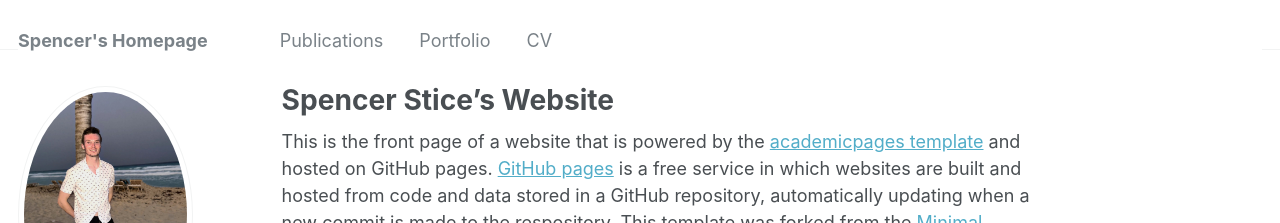
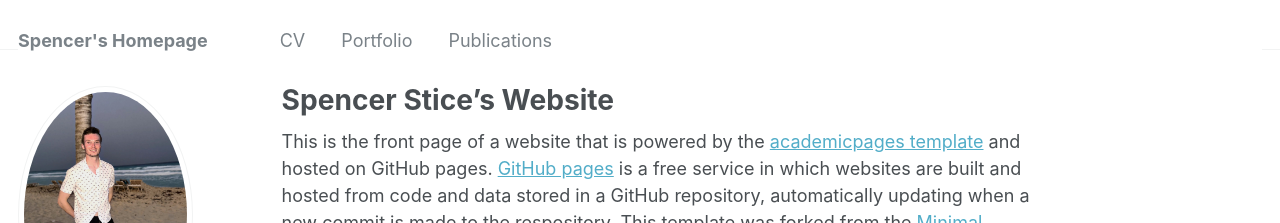
Before and after one commit to Spencer-Stice/Spencer-Stice.github.io, a Jekyll site: the page built from _pages/about.md, in a window 1280 px wide. Shown: the top 223 px of the page. Built offline with Jekyll 4.4.1, drawn with Linux system fonts in a browser that asks for light colours; part of the change alters nothing that is shown.

Commit message:
another one

```diff
--- a/_data/navigation.yml
+++ b/_data/navigation.yml
@@ -1,5 +1,11 @@
 # main links links
 main:
+  - title: "CV"
+    url: /files/Résumé.pdf
+
+  - title: "Portfolio"
+    url: /portfolio/
+
   - title: "Publications"
     url: /publications/
 
@@ -9,14 +15,10 @@ main:
   # - title: "Teaching"
   #   url: /teaching/
 
-  - title: "Portfolio"
-    url: /portfolio/
-
   # - title: "Blog Posts"
   #   url: /year-archive/
 
-  - title: "CV"
-    url: /files/Résumé.pdf
+
 
   # - title: "Guide"
   #   url: /markdown/
```
